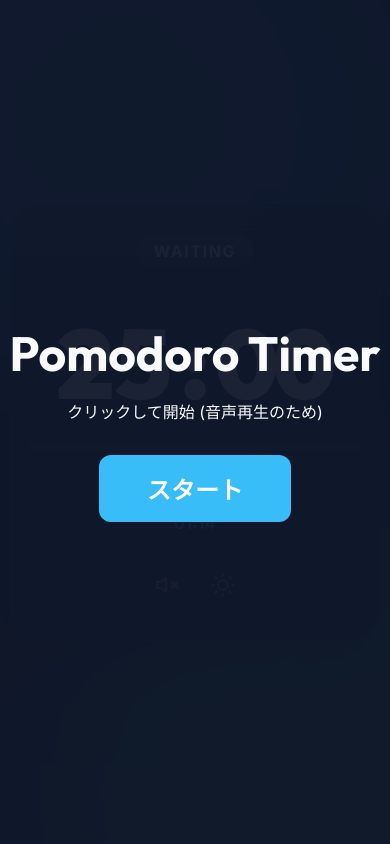
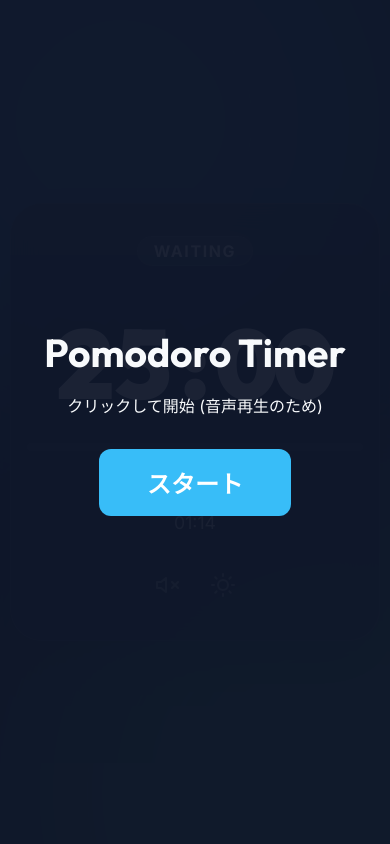
Before and after one commit to k33195/pomodoro-timer, a plain HTML site: page index.html in a window 390 px wide. Shown: the top 844 px of the page. Drawn offline with Linux system fonts and the light colour scheme.

Commit message:
Fix overlay title overflow on narrow phones
Scale the start-screen heading with clamp(2rem, 10vw, 3rem) and add
side padding, so "Pomodoro Timer" fits on 320-375px screens.
Desktop rendering is unchanged (still 3rem at >=480px wide).

Co-Authored-By: Claude Opus 5 <noreply@anthropic.com>

```diff
--- a/style.css
+++ b/style.css
@@ -198,11 +198,13 @@ body::after {
 
 .overlay-content {
     text-align: center;
+    padding: 0 1.5rem;
 }
 
 .overlay-content h1 {
     font-family: var(--font-display);
-    font-size: 3rem;
+    /* 画面が狭いときは縮み、広いときは 3rem で止まる */
+    font-size: clamp(2rem, 10vw, 3rem);
     margin-bottom: 1rem;
 }
 
```
